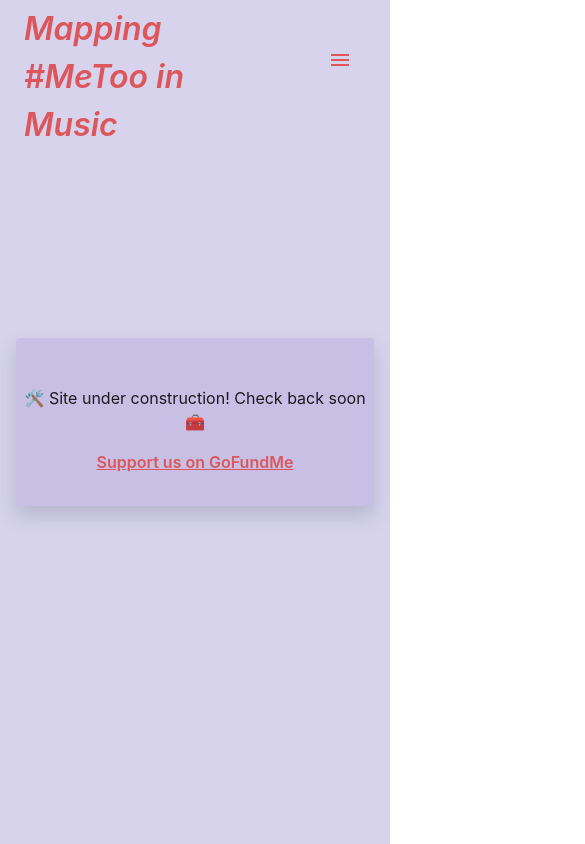
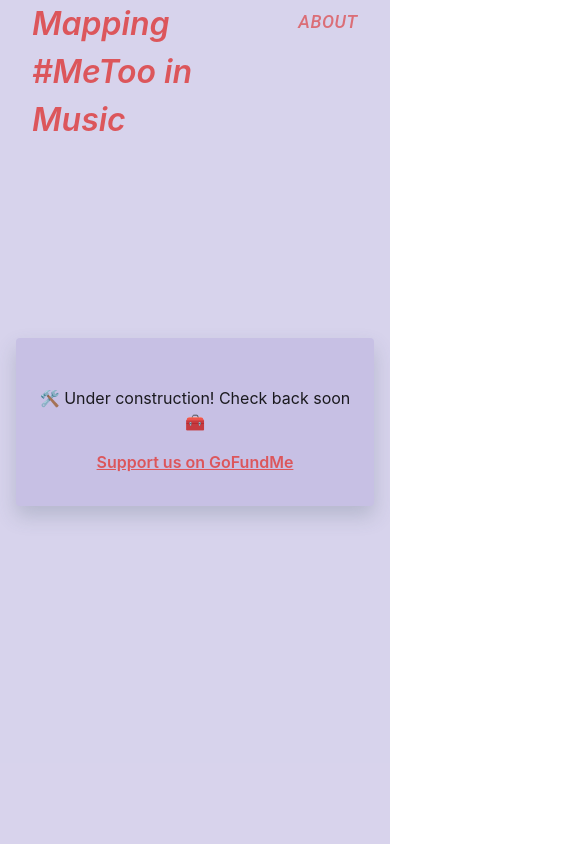
Before and after one commit to williamselaine/metooinmusic, a React (Vite) app: page /about in a window 390 px wide. Shown: the top 844 px of the page, 585 px wide, since content can reach past the window. Built offline with nearby package versions, Linux system fonts and the light colour scheme.

Commit message:
restrict map area, simplify navbar

```diff
--- a/src/components/Navbar.tsx
+++ b/src/components/Navbar.tsx
@@ -1,21 +1,20 @@
 import { useState, useEffect } from 'react';
-import { Link } from 'react-router-dom';
+import { Link, Navigate } from 'react-router-dom';
+import { Box, Button } from '@mui/material';
 import { disableBodyScroll } from 'body-scroll-lock';
-import { Box, Button } from '@mui/material';
-import MenuIcon from '@mui/icons-material/Menu';
 import Theme from '../constants/Theme';
 import useResizer from '../utils/useResizer';
 
 export default function NavBar() {
   const screenDimensions = useResizer();
-  const [showMenu, setShowMenu] = useState(!screenDimensions.isMobile);
+  const [toHome, setToHome] = useState(false);
 
   const targetElement = document.querySelector('#root');
   targetElement && disableBodyScroll(targetElement);
 
   useEffect(() => {
-    setShowMenu(!screenDimensions.isMobile);
-  }, [screenDimensions]);
+    setToHome(false);
+  }, [toHome]);
 
   const styles = {
     menu: {
@@ -25,9 +24,8 @@ export default function NavBar() {
       display: 'flex',
       flexDirection: 'row',
       justifyContent: 'space-between',
-      width: 'calc(100% - 64px)',
+      width: '100%',
       zIndex: '9999',
-      padding: '0px 32px',
     },
     title: {
       fontSize: screenDimensions.isMobile ? '32px' : '46px',
@@ -36,44 +34,16 @@ export default function NavBar() {
       fontStyle: 'italic',
       color: Theme.light.tertiary,
       fontWeight: '600',
-      margin: '0px'
+      cursor: 'pointer',
+      margin: '0px 0px 0px 32px',
     },
     buttonGroup: {
       display: 'flex',
-      flexDirection: 'row',
-      position: showMenu ? 1.0 : 0.0
-    },
-    show: {
-      position: 'absolute',
-      left: '24px',
-      top: '5px',
-      marginLeft: '0px',
-      opacity: '1.0',
-      transition: '1s'
-    },
-    hide: {
-      position: 'absolute',
-      left: screenDimensions.width,
-      top: '5px',
-      opacity: '0.0',
-      transition: '1s'
-    },
-    burger: {
-      position: 'absolute',
-      top: '42px',
-      left: `calc(100% - 82px)`
-    },
-    showBurger: {
-      opacity: '1.0',
-      transition: '1s'
-    },
-    hideBurger: {
-      opacity: '0.0',
-      transition: '1s'
     },
     button: {
       width: '100px',
-      fontSize: '32px',
+      fontSize: screenDimensions.isMobile ? '18px' : '32px',
+      alignItems: screenDimensions.isMobile ? 'start' : 'center',
       opacity: '0.8',
       fontStyle: 'italic',
       margin: '0px 12px',
@@ -81,33 +51,21 @@ export default function NavBar() {
         color: Theme.light.tertiary,
         textDecoration: 'none'
       }
-    }
-  };
-
-  const getClassName = (baseStyle: object, show: boolean, isMobile: boolean) => {
-    if (!isMobile) {
-      return baseStyle;
-    }
-    return show ? { ...baseStyle, ...styles.show } : { ...baseStyle, ...styles.hide };
+    },
   };
 
   return (
     <Box sx={styles.menu}>
-      <Box sx={getClassName(styles.title, !showMenu, screenDimensions.isMobile)}>Mapping #MeToo in Music</Box>
-      <Box sx={getClassName(styles.buttonGroup, showMenu, screenDimensions.isMobile)}>
-        <Button sx={styles.button}>
+      <Box sx={styles.title} onClick={() => setToHome(true)}>Mapping #MeToo in Music</Box>
+      <Box sx={styles.buttonGroup}>
+        {!screenDimensions.isMobile && <Button sx={styles.button}>
           <Link to='/'>Home</Link>
-        </Button>
+        </Button>}
         <Button sx={styles.button}>
           <Link to='/about'>About</Link>
         </Button>
       </Box>
-      <Button
-        sx={screenDimensions.isMobile ? { ...styles.burger, ...styles.showBurger } : { ...styles.burger, ...styles.hideBurger }}
-        onClick={() => setShowMenu(!showMenu)}
-      >
-        <MenuIcon style={{ color: Theme.light.tertiary }} />
-      </Button>
+      {toHome && <Navigate to={'/'} />}
     </Box>
   );
 }
--- a/src/pages/About.tsx
+++ b/src/pages/About.tsx
@@ -23,10 +23,11 @@ const styles = {
     width: '100%'
   },
   card: {
-    padding: '2em 0px',
+    padding: '2em 12px',
     textAlign: 'center',
-    width: '100%',
+    maxWidth: '600px',
     boxShadow: '0px 10px 20px rgba(77, 97, 108, .24)',
+    alignItems: 'center',
     borderRadius: '4px',
     backgroundColor: Theme.light.primary,
     '& a': {
@@ -48,7 +49,7 @@ function About() {
     <>
       <Container sx={show ? { ...styles.parent, ...styles.show } : { ...styles.parent, ...styles.hide }}>
         <Card sx={styles.card}>
-          <p>🛠️ Site under construction! Check back soon 🧰</p>
+          <p>🛠️ Under construction! Check back soon 🧰</p>
           <Link href='https://gofund.me/5f1c7f9e'>Support us on GoFundMe</Link>
         </Card>
       </Container>
--- a/src/pages/Home.tsx
+++ b/src/pages/Home.tsx
@@ -46,9 +46,21 @@ function Home() {
           defaultZoom={defaultProps.zoom}
           options={{
             styles: defaultProps.style,
-            minZoom: 6,
-            disableDefaultUI: true,
-            draggable: true
+            minZoom: 5.5,
+            scaleControl: false,
+            zoomControl: false,
+            fullscreenControlOptions: {
+              position: 9,
+            },
+            restriction: {
+              latLngBounds: {
+                west: -5,
+                east: 25,
+                south: 30,
+                north: 60,
+              }
+            },
+            strictBounds: true,
           }}
         ></GoogleMapReact>
       </Container>
```
